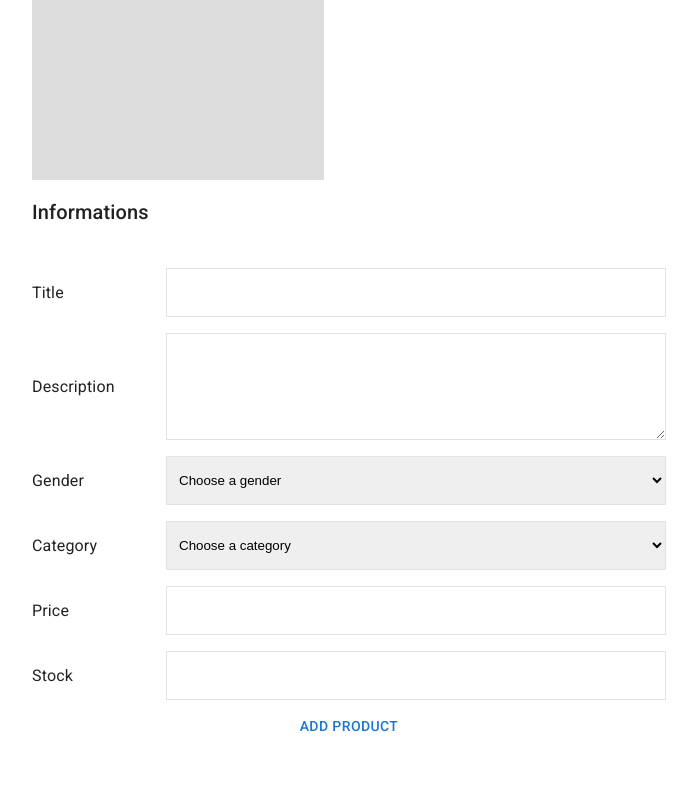
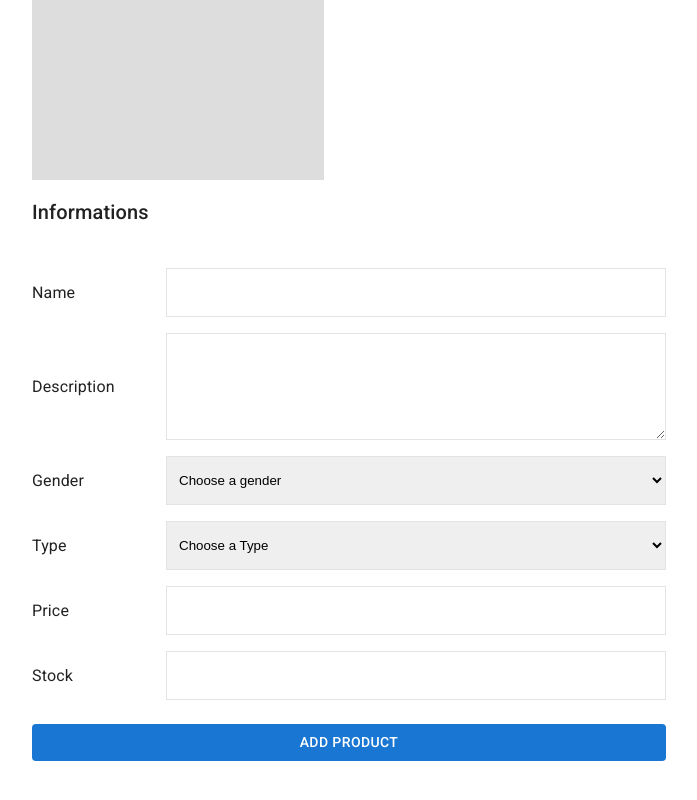
Before and after one commit to devferno/herry-admin, a React (Create React App) app: page /products/add in a window 1280 px wide. Shown: the part 314-1114 px from the top of the page, without its empty margins (0-697 px from the left). Built offline with nearby package versions, Linux system fonts and the light colour scheme; sample sign-in values are in the browser's storage.

Commit message:
add product logic

```diff
--- a/src/Pages/AddProduct.js
+++ b/src/Pages/AddProduct.js
@@ -1,54 +1,25 @@
 import { useState } from "react";
-import { Box, Button, Typography,Grid,Select,FormControl,MenuItem,InputLabel } from "@mui/material";
-import {styled} from "@mui/material/styles";
-
-const CustomInput=styled("input")(({theme})=>({
-  padding:theme.spacing(2),
-  outline:"none",
-  border:"solid 1px #e3e3e3",
-  width:"100%",
-  maxWidth:"500px",
-  margin:"8px 0"
-})
-)
-
-const CustomFormGroup=styled("div")(({theme})=>({
-  display:"flex",
-  alignItems:"center",
-  flexDirection:"row",
-  justifyContent:"space-between",
-}))
-
-export const ImageInputs=({addInput,previews,handleImageChange,images,setImages})=>{
-
-
-  return(
-    <Grid container>
-          {images.map((item, id) => (
-            <Grid item xs={12} md={3} sx={{p:1}}>
-            <Box sx={{position:"relative",cursor:"pointer",minHeight:"350px",p:2,background:()=>previews[id]?`url(${previews[id]})`:"#ddd",backgroundSize:"cover",objectFit:"cover"}}>
-              <Typography variant="body2" textAlign="center">Choose Image</Typography>
-              <input style={{opacity:0,position:"absolute",top:"0",left:"0",width:"100%",height:"100%"}} type="file" onChange={(e) => handleImageChange(e, id)} />
-            </Box>
-            </Grid>
-          ))}
-          {images.length<4&&<Grid item xs={12} md={3} sx={{p:1}}>
-          <Button onClick={addInput} variant="outlined">+</Button>
-          </Grid>}
-          </Grid>
-  )
-}
-
+import { Box, Button, Typography } from "@mui/material";
+import { ImageInputs } from "../components/ImageInputs";
+import { enumTypes, enumGenders } from "../constant";
+import { CustomInput, CustomFormGroup } from "../components/CustomComponent";
+import axios from "axios";
 
 const AddProduct = () => {
   const [images, setImages] = useState([""]);
-  const [previews,setPreviews] = useState([]);
+  const [previews, setPreviews] = useState([]);
+  const [informations, setInformations] = useState({});
+
+  const handleChange = (e) => {
+    const { value, name } = e.target;
+    setInformations((prev) => ({ ...prev, [name]: value }));
+  };
 
   const handleImageChange = (e, id) => {
     const newImages = [...images];
     newImages[id] = e.target.files[0];
     const newPreviews = [...previews];
-    newPreviews[id]=URL.createObjectURL(e.target.files[0]);
+    newPreviews[id] = URL.createObjectURL(e.target.files[0]);
     setPreviews(newPreviews);
     setImages(newImages);
   };
@@ -60,61 +31,153 @@ const AddProduct = () => {
     }
   };
 
+  const handleSubmit = (e) => {
+    e.preventDefault();
+    const form = new FormData();
+    images.forEach((element) =>
+    {  if(element!==""){
+      form.append("image", element, element.filename)};}
+    );
+
+    for (const [key, value] of Object.entries(informations)) {
+
+      form.append(key, value);
+    }
+    console.log(form);
+    axios
+      .post("/product", form, {
+        headers: { authorization: `Bearer ${localStorage.getItem("access-admin") }`}
+      })
+      .then((res) => console.log(res.data))
+      .catch((err) => console.log(err));
+  };
+
   return (
     <Box>
-      <Box component="form">
+      <Box component="form" onSubmit={handleSubmit}>
+        <Typography variant="h6" sx={{ p: 1 }}>
+          Images
+        </Typography>
 
-          <Typography variant="h6" sx={{p:1}}>Images</Typography>
-
-          <ImageInputs previews={previews} addInput={addInput} handleImageChange={handleImageChange} images={images} setImages={images}/>
-          <Typography variant="h6" sx={{p:1}}>Informations</Typography>
-          <Box sx={{p:1,width:"100%",maxWidth:"650px",my:2,display:"flex",flexDirection:"column"}}>
+        <ImageInputs
+          previews={previews}
+          addInput={addInput}
+          handleImageChange={handleImageChange}
+          images={images}
+          setImages={images}
+        />
+        <Typography variant="h6" sx={{ p: 1 }}>
+          Informations
+        </Typography>
+        <Box
+          sx={{
+            p: 1,
+            width: "100%",
+            maxWidth: "650px",
+            my: 2,
+            display: "flex",
+            flexDirection: "column",
+          }}
+        >
           <CustomFormGroup>
-              <label>Title</label>
-              <CustomInput type="text" name="title"/>
+            <label>Name</label>
+            <CustomInput
+              type="text"
+              name="name"
+              value={informations.name}
+              onChange={handleChange}
+            />
           </CustomFormGroup>
           <CustomFormGroup>
             <label>Description</label>
 
-              <textarea name="textarea" style={ {padding:"15px",outline:"none",
-  border:"solid 1px #e3e3e3",
-  width:"100%",
-  maxWidth:"500px",
-  margin:"8px 0"}} cols="40" rows="5"></textarea>
+            <textarea
+              name="description"
+              value={informations.description}
+              onChange={handleChange}
+              style={{
+                padding: "15px",
+                outline: "none",
+                border: "solid 1px #e3e3e3",
+                width: "100%",
+                maxWidth: "500px",
+                margin: "8px 0",
+              }}
+              cols="40"
+              rows="5"
+            ></textarea>
           </CustomFormGroup>
           <CustomFormGroup>
             <label>Gender</label>
-              <select style={{border:"solid 1px #e3e3e3",
-  width:"100%",
-  maxWidth:"500px",padding:"15px 8px",  margin:"8px 0"}}>
-                <option  value="">Choose a gender</option>
-                <option value="men">Men</option>
-                <option value="women">Women</option>
-                <option value="kids">Kids</option>
+            <select
+              name="gender"
+              style={{
+                border: "solid 1px #e3e3e3",
+                width: "100%",
+                maxWidth: "500px",
+                padding: "15px 8px",
+                margin: "8px 0",
+              }}
+              value={informations.gender}
+              onChange={handleChange}
+            >
+              <option value="">Choose a gender</option>
+              {enumGenders.map((gender, index) => (
+                <option key={gender} value={gender}>
+                  {gender}
+                </option>
+              ))}
             </select>
           </CustomFormGroup>
           <CustomFormGroup>
-              <label>Category</label>
-              <select style={{border:"solid 1px #e3e3e3",
-  width:"100%",
-  maxWidth:"500px",padding:"15px 8px",  margin:"8px 0"}}>
-                <option  value="">Choose a category</option>
-                <option value="men">Men</option>
-                <option value="women">Women</option>
-                <option value="kids">Kids</option>
+            <label>Type</label>
+            <select
+              name="type"
+              value={informations.type}
+              onChange={handleChange}
+              style={{
+                border: "solid 1px #e3e3e3",
+                width: "100%",
+                maxWidth: "500px",
+                padding: "15px 8px",
+                margin: "8px 0",
+              }}
+            >
+              <option value="">Choose a Type</option>
+              {enumTypes.map((type, index) => (
+                <option key={type} value={type}>
+                  {type}
+                </option>
+              ))}
             </select>
           </CustomFormGroup>
           <CustomFormGroup>
             <label>Price</label>
-              <CustomInput type="text" name="price"/>
+            <CustomInput
+              value={informations.price}
+              onChange={handleChange}
+              type="text"
+              name="price"
+            />
           </CustomFormGroup>
           <CustomFormGroup>
             <label>Stock</label>
-              <CustomInput type="text" name="stock"/>
+            <CustomInput
+              value={informations.stock}
+              onChange={handleChange}
+              type="text"
+              name="stock"
+            />
           </CustomFormGroup>
-            <Button>Add Product</Button>
+          <Button
+            sx={{ my: 2 }}
+            type="submit"
+            variant="contained"
+            disableElevation
+          >
+            Add Product
+          </Button>
         </Box>
-
       </Box>
     </Box>
   );
--- /dev/null
+++ b/src/components/CustomComponent.js
@@ -0,0 +1,17 @@
+import {styled} from "@mui/material/styles";
+
+export const CustomInput = styled("input")(({ theme }) => ({
+    padding: theme.spacing(2),
+    outline: "none",
+    border: "solid 1px #e3e3e3",
+    width: "100%",
+    maxWidth: "500px",
+    margin: "8px 0",
+  }));
+
+export const CustomFormGroup = styled("div")(({ theme }) => ({
+    display: "flex",
+    alignItems: "center",
+    flexDirection: "row",
+    justifyContent: "space-between",
+  }));
--- /dev/null
+++ b/src/components/ImageInputs.js
@@ -0,0 +1,53 @@
+import {Button,Grid,Box,Typography} from "@mui/material";
+
+export const ImageInputs = ({
+    addInput,
+    previews,
+    handleImageChange,
+    images,
+  }) => {
+    return (
+      <Grid container>
+        {images.map((item, id) => (
+          <Grid item xs={12} md={3} sx={{ p: 1 }}>
+            <Box
+              sx={{
+                position: "relative",
+                cursor: "pointer",
+                minHeight: "350px",
+                p: 2,
+                background: () =>
+                  previews[id] ? `url(${previews[id]})` : "#ddd",
+                backgroundSize: "cover",
+                objectFit: "cover",
+              }}
+            >
+              <Typography variant="body2" textAlign="center">
+                Choose Image
+              </Typography>
+              <input
+                style={{
+                  opacity: 0,
+                  position: "absolute",
+                  top: "0",
+                  left: "0",
+                  width: "100%",
+                  height: "100%",
+                }}
+                type="file"
+
+                onChange={(e) => handleImageChange(e, id)}
+              />
+            </Box>
+          </Grid>
+        ))}
+        {images.length < 4 && (
+          <Grid item xs={12} md={3} sx={{ p: 1 }}>
+            <Button onClick={addInput} variant="outlined">
+              +
+            </Button>
+          </Grid>
+        )}
+      </Grid>
+    );
+  };
--- /dev/null
+++ b/src/constant.js
@@ -0,0 +1,18 @@
+export const enumTypes=[
+    "SWIMWEAR",
+    "SHIRTS",
+    "T-SHIRTS",
+    "SHOES",
+    "BODYSUITS",
+    "BAGS",
+    "ACCESSORIES",
+    "DRESSES",
+    "GILETS",
+    "BACKPACKS",
+    "JACKETS",
+    "SHORTS",
+    "PERFUMES",
+    "HOODIES",
+    "HOMEWEAR",
+  ];
+  export const enumGenders=["men", "women", "kids"];
```
Lines whose indentation alone changed are shown as unchanged.
